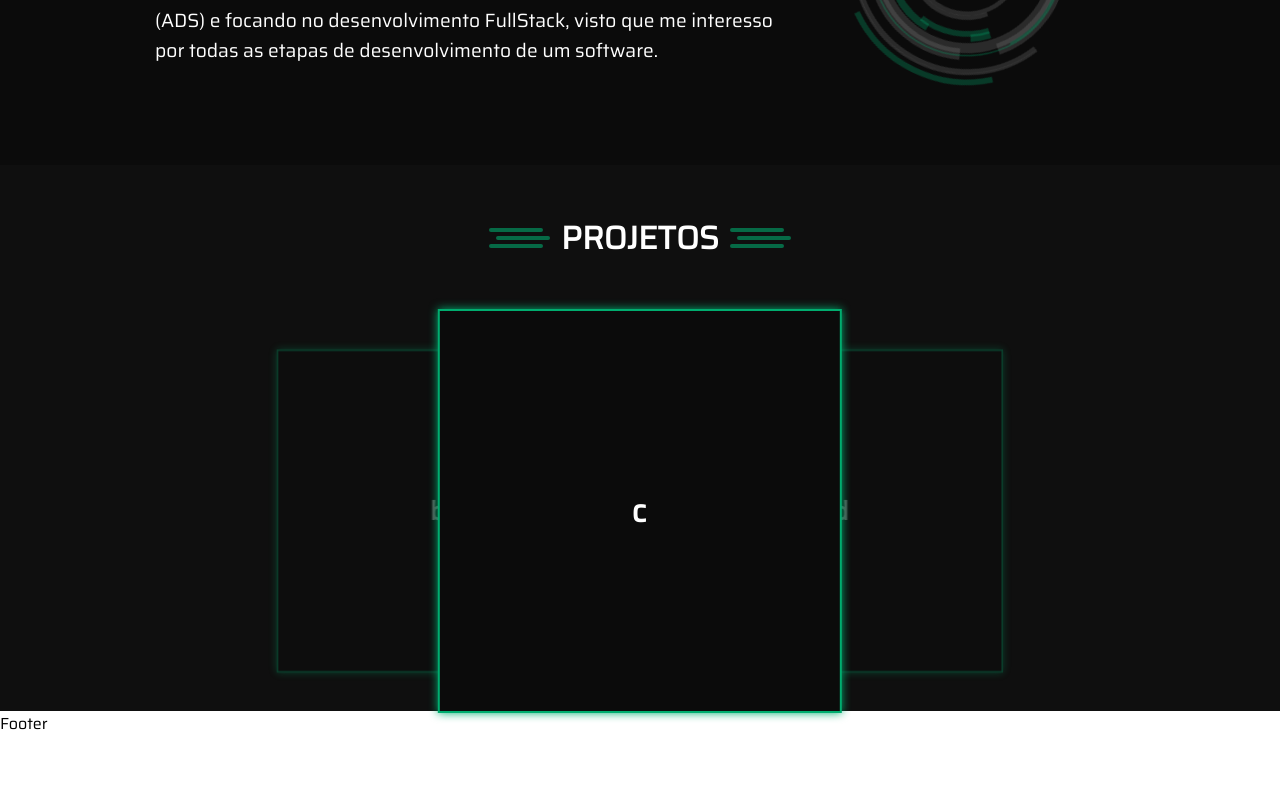
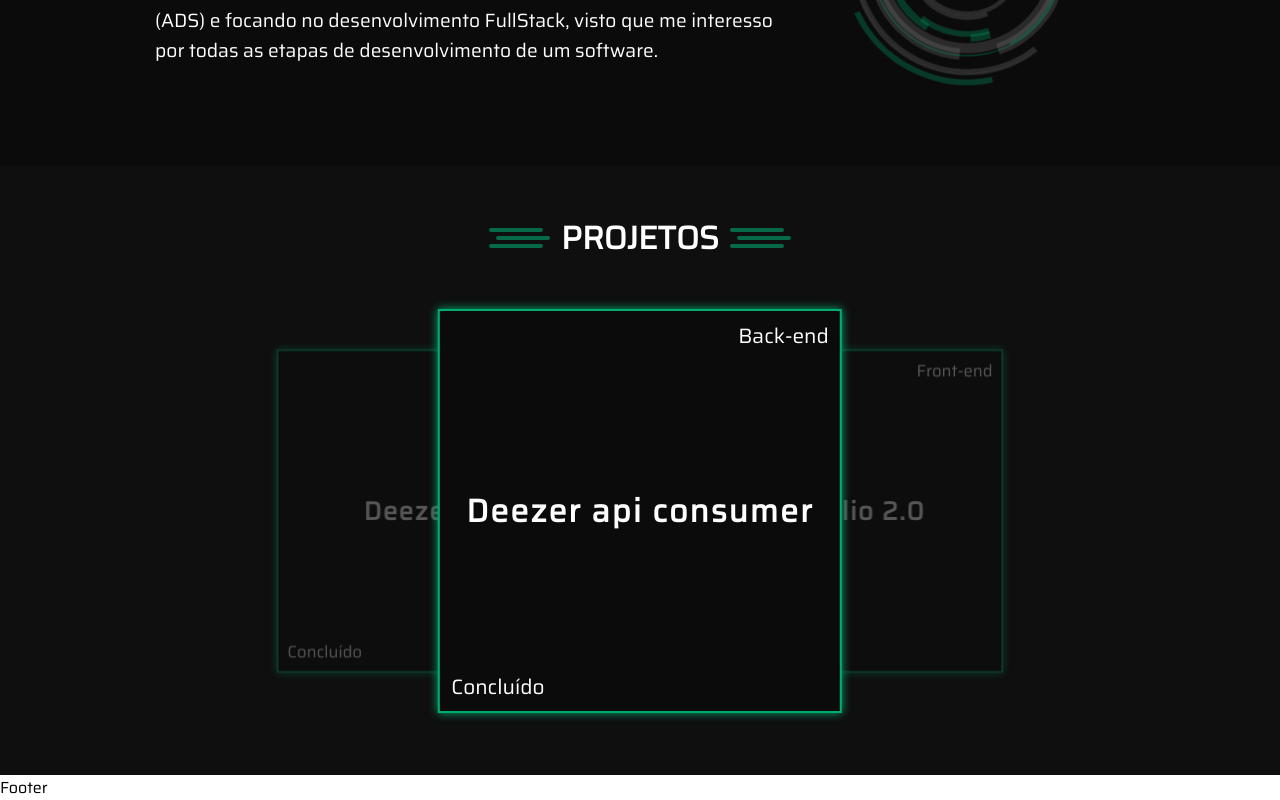
Before and after one commit to Math-Vieira/Portfolio2.0, a React (Create React App) app: page / in a window 1280 px wide. Shown: the part 1111-1911 px from the top of the page. Before the commit the page ends 1847 px from the top, so only its background shows below. Built offline with nearby package versions, Linux system fonts and the light colour scheme.

Commit message:
feat: implement ProjectCard

```diff
--- a/src/pages/Home/index.tsx
+++ b/src/pages/Home/index.tsx
@@ -83,19 +83,34 @@ const Home = () => {
                     </S.AboutMeContainer>
                 </div>
             </S.Section>
-            <S.Section secondary={true} id="projects">
+            <S.Section padding={4} secondary={true} id="projects">
                 <div className="centralizer">
                     <H2>PROJETOS</H2>
                 </div>
                 <Carousel
-                    autoplay={true}
                     interval={4000}
                     arrows={false}
                     slides={[
-                        <ProjectCard projectName="a"/>,
-                        <ProjectCard projectName="b"/>,
-                        <ProjectCard projectName="c"/>,
-                        <ProjectCard projectName="d"/>
+                        <ProjectCard
+                            projectType="Front-end"
+                            projectName="Portfólio 2.0"
+                            projectRepo="https://github.com/Math-Vieira/Portfolio2.0"
+                            projectUrl="https://portfolio2-0-lime.vercel.app/"
+                            status="Em andamento"
+                        />,
+                        <ProjectCard
+                            projectType="Front-end"
+                            projectName="Deezer app"
+                            projectRepo="https://github.com/Math-Vieira/deezer-app"
+                            projectUrl="https://deezer-app-mv.vercel.app/"
+                            status="Concluído"
+                        />,
+                        <ProjectCard
+                            projectType="Back-end"
+                            projectName="Deezer api consumer"
+                            projectRepo="https://github.com/Math-Vieira/deezer-api-consumer"
+                            status="Concluído"
+                        />,
                     ]}
                 />
             </S.Section>
```
